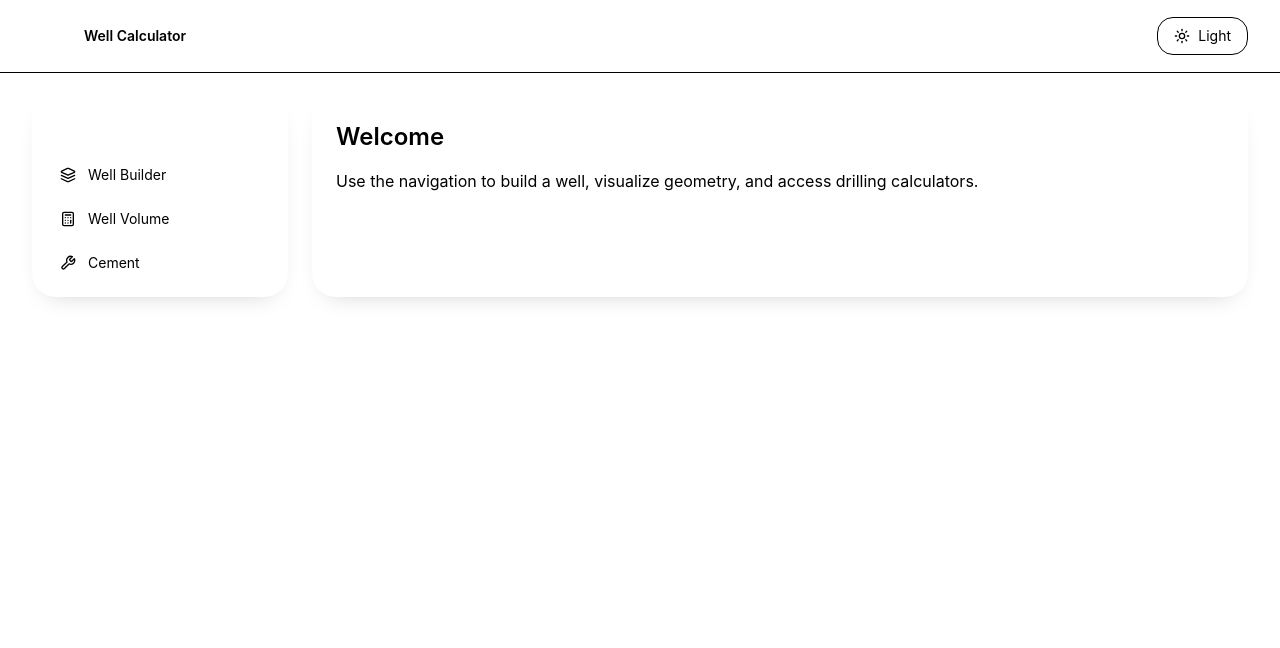
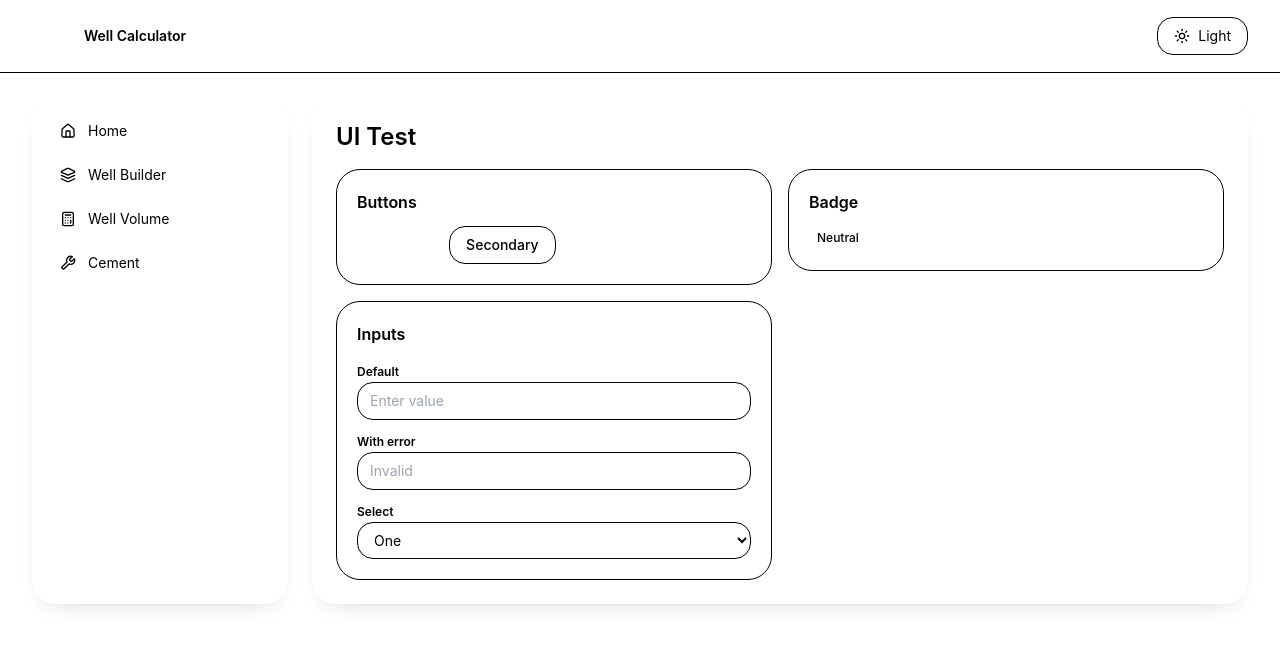
Before and after one commit to OniekR/well-volume-calculator, a React (Vite) app in the folder WellKalk/: page /ui-test in a window 1280 px wide. Before the commit this address led to /. Shown: the top 648 px of the page. Built offline with nearby package versions, Linux system fonts and the light colour scheme.

Commit message:
feat(well-calculator): shared UI components + UiTest (Step 5)

```diff
--- a/WellKalk/src/App.tsx
+++ b/WellKalk/src/App.tsx
@@ -7,6 +7,7 @@ import CementCalculator from "./pages/calculators/CementCalculator";
 import PressureTestCalculator from "./pages/calculators/PressureTestCalculator";
 import FluidFlowCalculator from "./pages/calculators/FluidFlowCalculator";
 import StringLiftCalculator from "./pages/calculators/StringLiftCalculator";
+import UiTest from "./pages/UiTest";
 
 const App = () => {
   return (
@@ -19,6 +20,7 @@ const App = () => {
         <Route path="/calculators/pressure" element={<PressureTestCalculator />} />
         <Route path="/calculators/flow" element={<FluidFlowCalculator />} />
         <Route path="/calculators/lift" element={<StringLiftCalculator />} />
+        <Route path="/ui-test" element={<UiTest />} />
         <Route path="*" element={<Navigate to="/" replace />} />
       </Routes>
     </Layout>
--- /dev/null
+++ b/WellKalk/src/components/ui/Badge.tsx
@@ -0,0 +1,24 @@
+import { ReactNode } from "react";
+import clsx from "clsx";
+
+interface BadgeProps {
+  tone?: "neutral" | "success" | "warning";
+  children: ReactNode;
+}
+
+const Badge = ({ tone = "neutral", children }: BadgeProps) => {
+  return (
+    <span
+      className={clsx(
+        "rounded-full px-2 py-1 text-xs font-medium",
+        tone === "neutral" && "bg-[var(--eq-border)] text-[var(--eq-text-muted)]",
+        tone === "success" && "bg-[var(--eq-success)] text-white",
+        tone === "warning" && "bg-[var(--eq-warning)] text-white",
+      )}
+    >
+      {children}
+    </span>
+  );
+};
+
+export default Badge;
--- /dev/null
+++ b/WellKalk/src/components/ui/Button.tsx
@@ -0,0 +1,27 @@
+import { ButtonHTMLAttributes } from "react";
+import clsx from "clsx";
+
+type Variant = "primary" | "secondary" | "danger";
+
+interface ButtonProps extends ButtonHTMLAttributes<HTMLButtonElement> {
+  variant?: Variant;
+}
+
+const Button = ({ variant = "primary", className, ...props }: ButtonProps) => {
+  return (
+    <button
+      className={clsx(
+        "rounded-2xl px-4 py-2 text-sm font-medium transition",
+        variant === "primary" &&
+          "bg-[var(--eq-primary)] text-white hover:bg-[var(--eq-primary-strong)]",
+        variant === "secondary" &&
+          "bg-transparent border border-[var(--eq-border)] text-[var(--eq-text)] hover:bg-[var(--eq-border)]",
+        variant === "danger" && "bg-[var(--eq-danger)] text-white hover:opacity-90",
+        className,
+      )}
+      {...props}
+    />
+  );
+};
+
+export default Button;
--- /dev/null
+++ b/WellKalk/src/components/ui/Card.tsx
@@ -0,0 +1,24 @@
+import { ReactNode } from "react";
+import clsx from "clsx";
+
+interface CardProps {
+  title?: string;
+  children: ReactNode;
+  className?: string;
+}
+
+const Card = ({ title, children, className }: CardProps) => {
+  return (
+    <div
+      className={clsx(
+        "rounded-3xl border border-[var(--eq-border)] bg-[var(--eq-surface-strong)] p-5",
+        className,
+      )}
+    >
+      {title && <h3 className="mb-3 text-base font-semibold">{title}</h3>}
+      {children}
+    </div>
+  );
+};
+
+export default Card;
--- /dev/null
+++ b/WellKalk/src/components/ui/Input.tsx
@@ -0,0 +1,21 @@
+import { InputHTMLAttributes } from "react";
+import clsx from "clsx";
+
+interface InputProps extends InputHTMLAttributes<HTMLInputElement> {
+  hasError?: boolean;
+}
+
+const Input = ({ hasError, className, ...props }: InputProps) => {
+  return (
+    <input
+      className={clsx(
+        "w-full rounded-2xl border px-3 py-2 text-sm focus:outline-none",
+        hasError ? "border-[var(--eq-danger)]" : "border-[var(--eq-border)]",
+        className,
+      )}
+      {...props}
+    />
+  );
+};
+
+export default Input;
--- /dev/null
+++ b/WellKalk/src/components/ui/Label.tsx
@@ -0,0 +1,19 @@
+import { LabelHTMLAttributes } from "react";
+import clsx from "clsx";
+
+const Label = ({
+  className,
+  ...props
+}: LabelHTMLAttributes<HTMLLabelElement>) => {
+  return (
+    <label
+      className={clsx(
+        "text-xs font-semibold text-[var(--eq-text-muted)]",
+        className,
+      )}
+      {...props}
+    />
+  );
+};
+
+export default Label;
--- /dev/null
+++ b/WellKalk/src/components/ui/Select.tsx
@@ -0,0 +1,21 @@
+import { SelectHTMLAttributes } from "react";
+import clsx from "clsx";
+
+interface SelectProps extends SelectHTMLAttributes<HTMLSelectElement> {
+  hasError?: boolean;
+}
+
+const Select = ({ hasError, className, ...props }: SelectProps) => {
+  return (
+    <select
+      className={clsx(
+        "w-full rounded-2xl border bg-transparent px-3 py-2 text-sm focus:outline-none",
+        hasError ? "border-[var(--eq-danger)]" : "border-[var(--eq-border)]",
+        className,
+      )}
+      {...props}
+    />
+  );
+};
+
+export default Select;
--- /dev/null
+++ b/WellKalk/src/pages/UiTest.tsx
@@ -0,0 +1,58 @@
+import Button from "../components/ui/Button";
+import Card from "../components/ui/Card";
+import Input from "../components/ui/Input";
+import Label from "../components/ui/Label";
+import Select from "../components/ui/Select";
+import Badge from "../components/ui/Badge";
+
+const UiTest = () => {
+  return (
+    <section className="space-y-4">
+      <h2 className="text-2xl font-semibold">UI Test</h2>
+
+      <div className="grid gap-4 md:grid-cols-2">
+        <div>
+          <Card title="Buttons">
+            <div className="flex gap-2">
+              <Button>Primary</Button>
+              <Button variant="secondary">Secondary</Button>
+              <Button variant="danger">Danger</Button>
+            </div>
+          </Card>
+
+          <Card title="Inputs" className="mt-4">
+            <div className="space-y-2">
+              <div>
+                <Label>Default</Label>
+                <Input placeholder="Enter value" />
+              </div>
+              <div>
+                <Label>With error</Label>
+                <Input hasError placeholder="Invalid" />
+              </div>
+              <div>
+                <Label>Select</Label>
+                <Select>
+                  <option>One</option>
+                  <option>Two</option>
+                </Select>
+              </div>
+            </div>
+          </Card>
+        </div>
+
+        <div>
+          <Card title="Badge">
+            <div className="flex gap-2">
+              <Badge>Neutral</Badge>
+              <Badge tone="success">Success</Badge>
+              <Badge tone="warning">Warning</Badge>
+            </div>
+          </Card>
+        </div>
+      </div>
+    </section>
+  );
+};
+
+export default UiTest;
```
Also changed, not shown: WellKalk/plans/well-calculator-app/implementation.md (+6 -6 lines).
